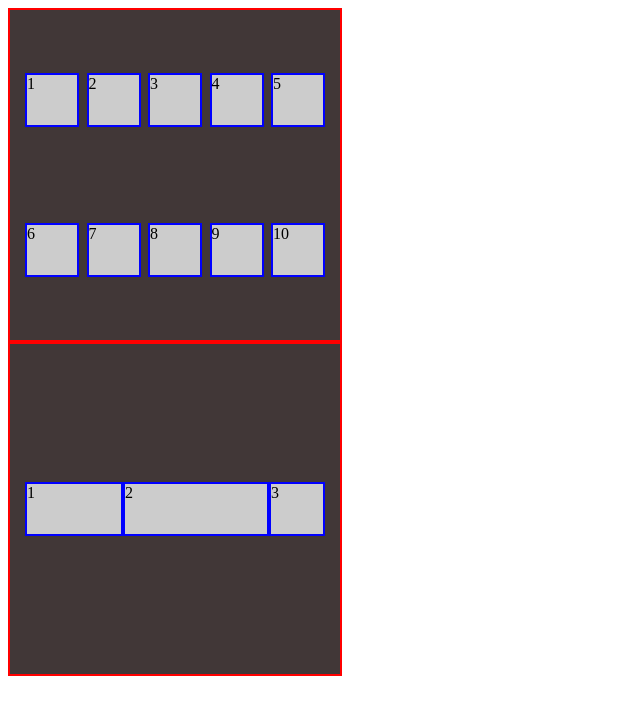
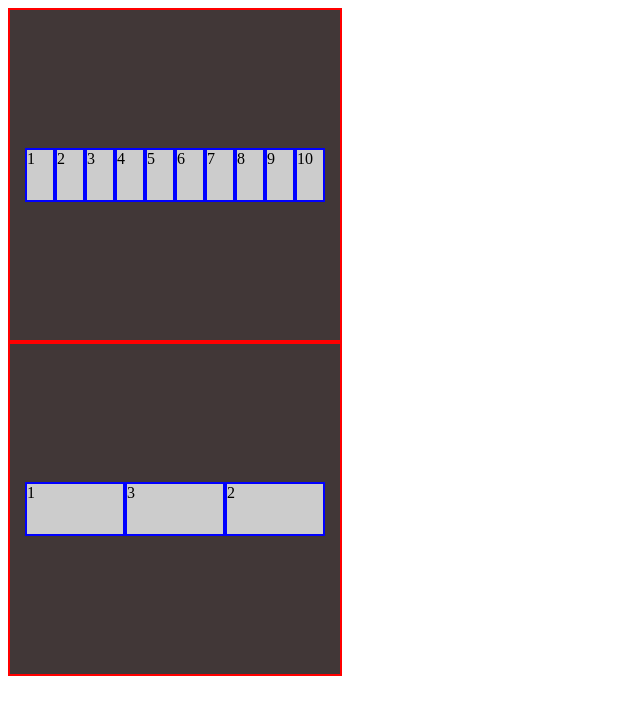
Before and after one commit to TorugoJS/Flex-box, a plain HTML site: page index.html in a window 1280 px wide. Shown: the whole page, without its empty margins (0-640 px from the left). Drawn offline with Linux system fonts and the light colour scheme.

Commit message:
Flex-box

```diff
--- a/styles.css
+++ b/styles.css
@@ -17,7 +17,7 @@ body{
 
     /* Alinhamento vertical */
     align-items: center;
-    flex-wrap: wrap;
+    /* flex-wrap: wrap; */
 }
 
 .item{
@@ -31,10 +31,21 @@ body{
     background-color: #ccc;
     border: 2px solid blue;
     height: 50px;
-    flex-basis: 10px;
+
+    /* flex-basis: 100px;
+    flex-grow: 1;
+    flex-shrink: 1;
+     */
+
+    /* shorthand para item */
+    flex: 1 1 50px;
+
+    /* Grow shrink e basis */
+
+
 }
 
-#item-1{
+/* /* #item-1{
     flex-grow: 2;
 }
 
@@ -45,4 +56,18 @@ body{
 
 #item-2{
     flex-basis: 100px;
+} */
+
+/* #item-3{
+    flex-shrink: 2;
+}  */
+
+#item-2{
+    order:1;
 }
+#item-2{
+    order:2;
+}
+#item-2{
+    order:3;
+}
```
